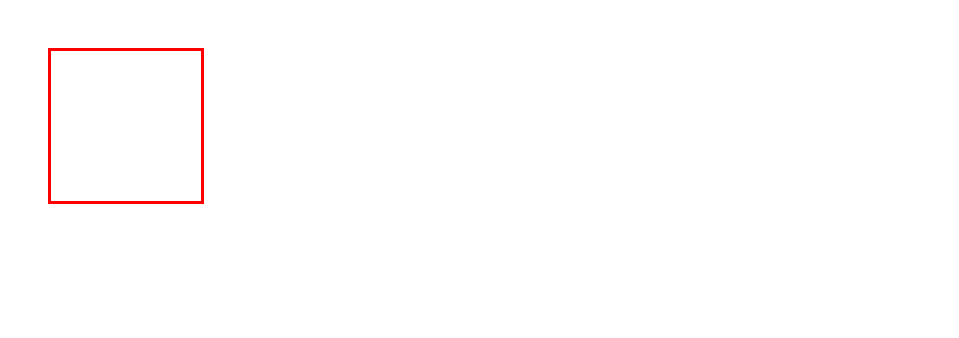
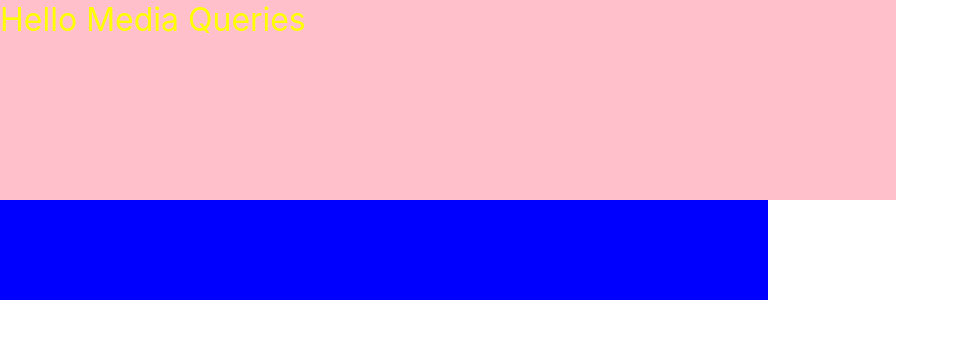
Before and after one commit to iamtonyc/react.styled.component.01, a React (Create React App) app: page / in a window 1280 px wide. Shown: the top 338 px of the page, without its empty margins (0-959 px from the left). Built offline with nearby package versions, Linux system fonts and the light colour scheme.

Commit message:
after lesson 24

```diff
--- a/src/App.js
+++ b/src/App.js
@@ -1,13 +1,12 @@
 import React,{Component} from 'react';
-
-import {Box} from './components/AnimatedBox'
+import {MainBanner,SecondBanner} from './components/Media'
 
 class App extends Component{
   render(){
     return (
           <div>
-              <Box></Box>
-
+              <MainBanner background="pink">Hello Media Queries</MainBanner>
+              <SecondBanner></SecondBanner>
           </div>
     );
   }
--- /dev/null
+++ b/src/components/Media.js
@@ -0,0 +1,36 @@
+import styled,{css} from 'styled-components'
+
+const sizes = {
+    desktop: 992,
+    tablet: 768,
+    phone: 676,
+};
+
+const media =Object.keys(sizes).reduce((acc,curr)=>{
+    acc[curr]=(...args)=>css`
+        @media (min-width:${sizes[curr]}px){
+            ${css(...args)};
+        }
+    `;
+    return acc;
+}, {});
+
+console.log(media);
+
+export const MainBanner=styled.div`
+    width: 70%;
+    height: 200px;
+    font-size: 2rem;
+    background: red;
+    color: white;
+    ${media.phone`background:${props=> props.background};color:yellow`}
+`;
+
+export const SecondBanner = styled.div`
+    width: 60%;
+    height: 100px;
+    font-size: 2rem;
+    background: blue;
+    color: black;
+
+`;
```
